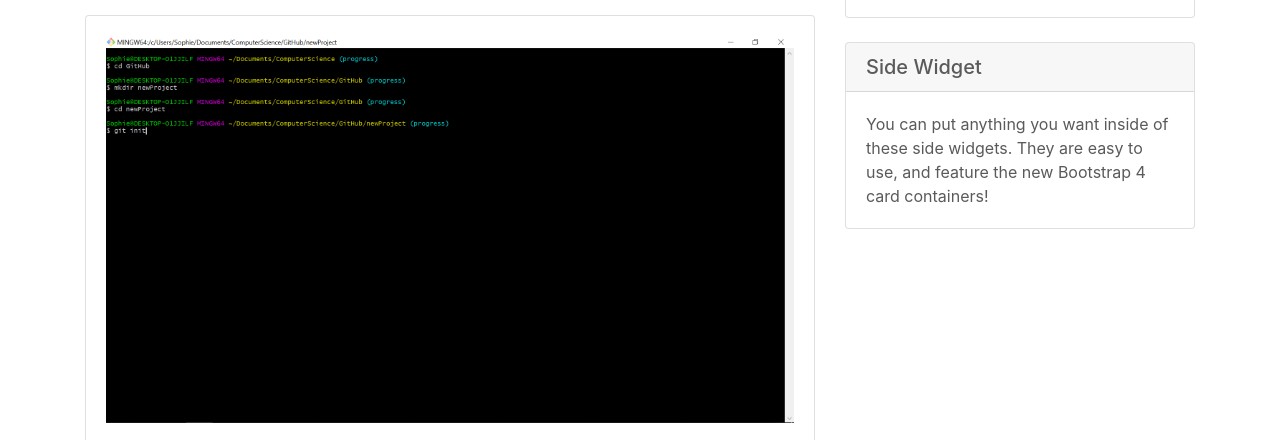
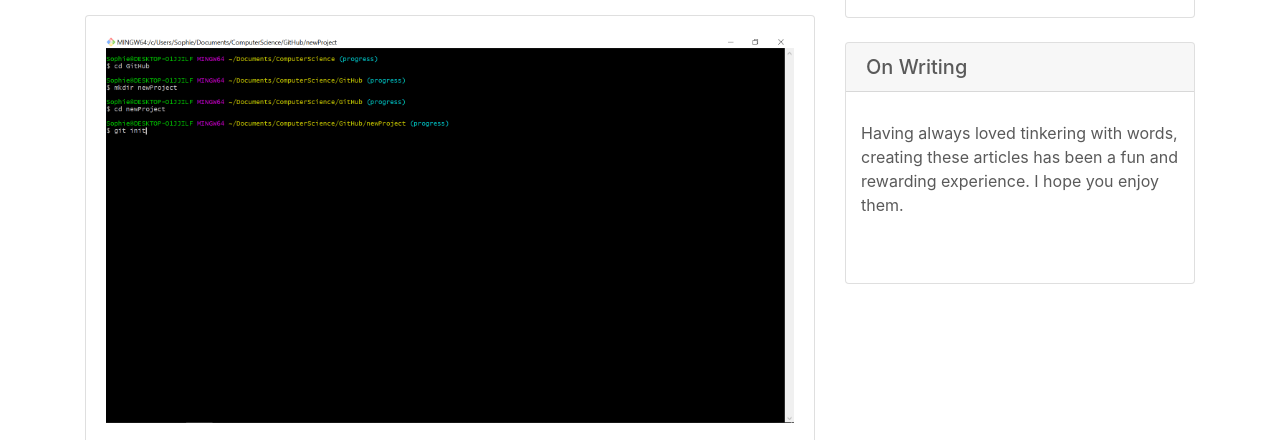
Before and after one commit to sophieatgithub/portfolioWebsite, a website: page pages/articles.html in a window 1280 px wide. Shown: the part 217-657 px from the top of the page. Drawn offline with nearby package versions, Linux system fonts and the light colour scheme.

Commit message:
removing unused images, adding images to pages, writing content

```diff
--- a/pages/articles.html
+++ b/pages/articles.html
@@ -147,9 +147,15 @@
 
                 <!-- Side Widget -->
                 <div class="card my-4">
-                  <h5 class="card-header">Side Widget</h5>
+                  <h5 class="card-header">On Writing</h5>
+                  <div style="padding: 5px 5px 10px 15px;">
+                    <br>
+                    <p>
+                      Having always loved tinkering with words, creating these articles has been a fun and rewarding experience. I hope you enjoy them.
+                    </p>
+                  </div>
                   <div class="card-body">
-                    You can put anything you want inside of these side widgets. They are easy to use, and feature the new Bootstrap 4 card containers!
+
                   </div>
                 </div>
 
```
Also changed, not shown: index.html (+2 -2 lines), media/binarySearch.png (renamed from media/binarySearch.svg), media/linuxlogo2.png (deleted), media/ubuntuLogo.png (deleted).
